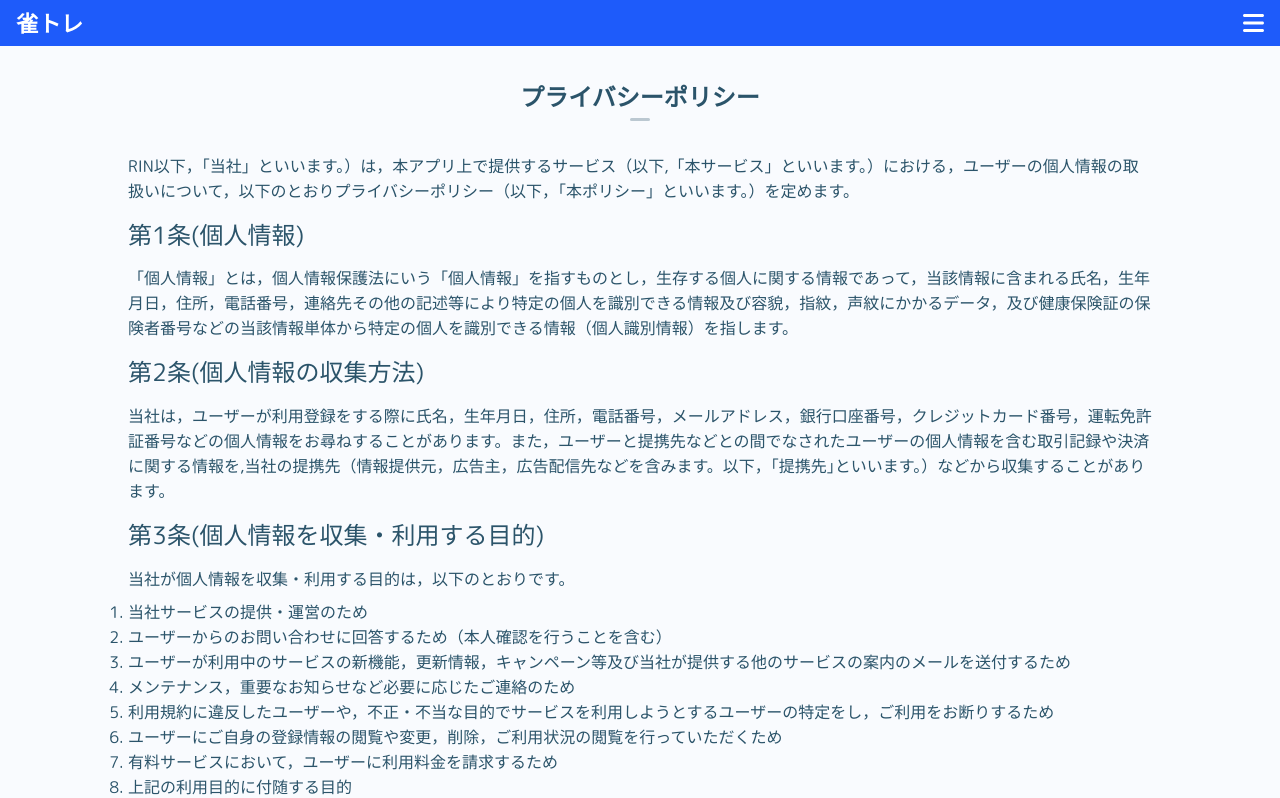
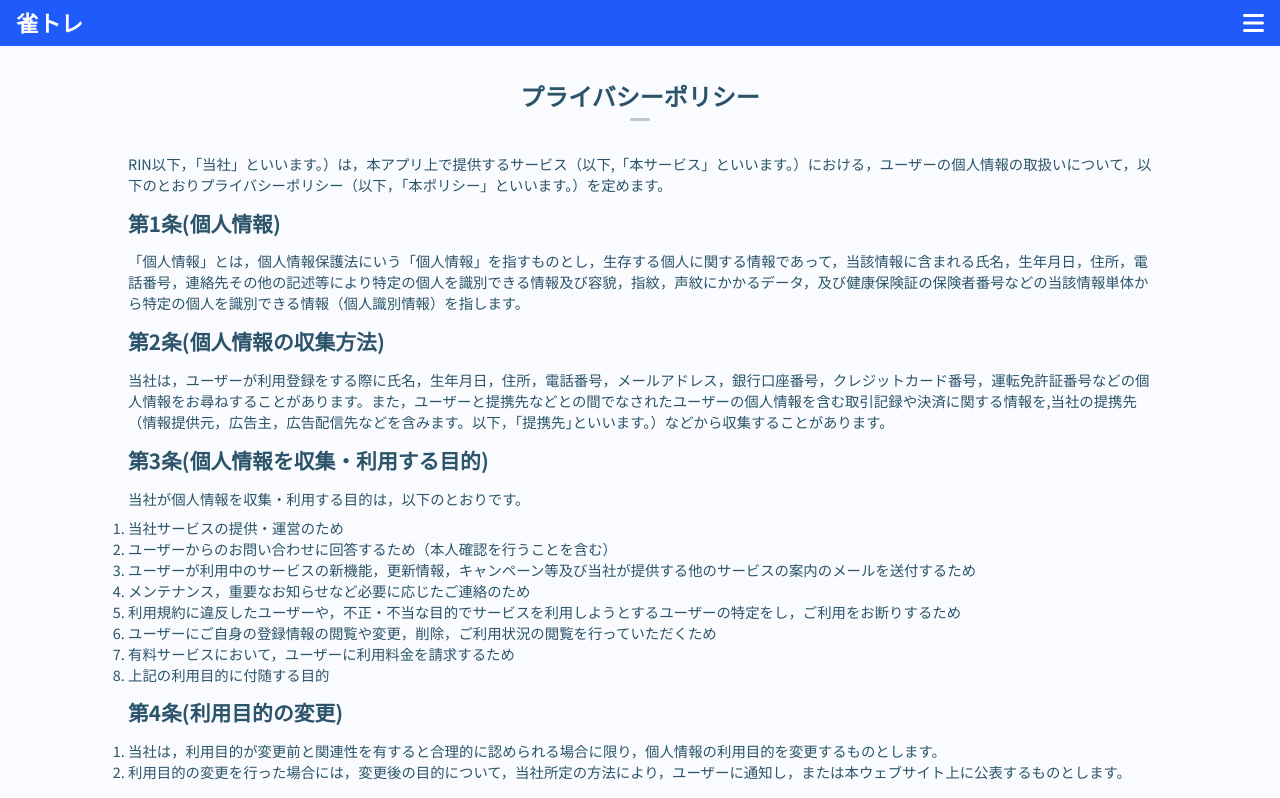
Before and after one commit to Rin101/jantore_website, a Next.js app: page /privacy in a window 1280 px wide. Shown: the top 798 px of the page. Built offline with nearby package versions, Linux system fonts and the light colour scheme.

Commit message:
privacy page typography

```diff
--- a/styles/Privacy.module.css
+++ b/styles/Privacy.module.css
@@ -1,15 +1,18 @@
 /* ============== */
 .privacyContainer {
     width: 80%;
+    font-family: 'Noto Sans JP';
 }
 
 .label {
-    font-size: 1.5rem;
+    font-size: 1.3rem;
     margin: 0.8rem 0;
+    font-weight: 600;
 }
 
 .text {
     margin: 0.5rem 0;
+    font-size: 0.9rem;
 }
 
 /* ========== */
```
